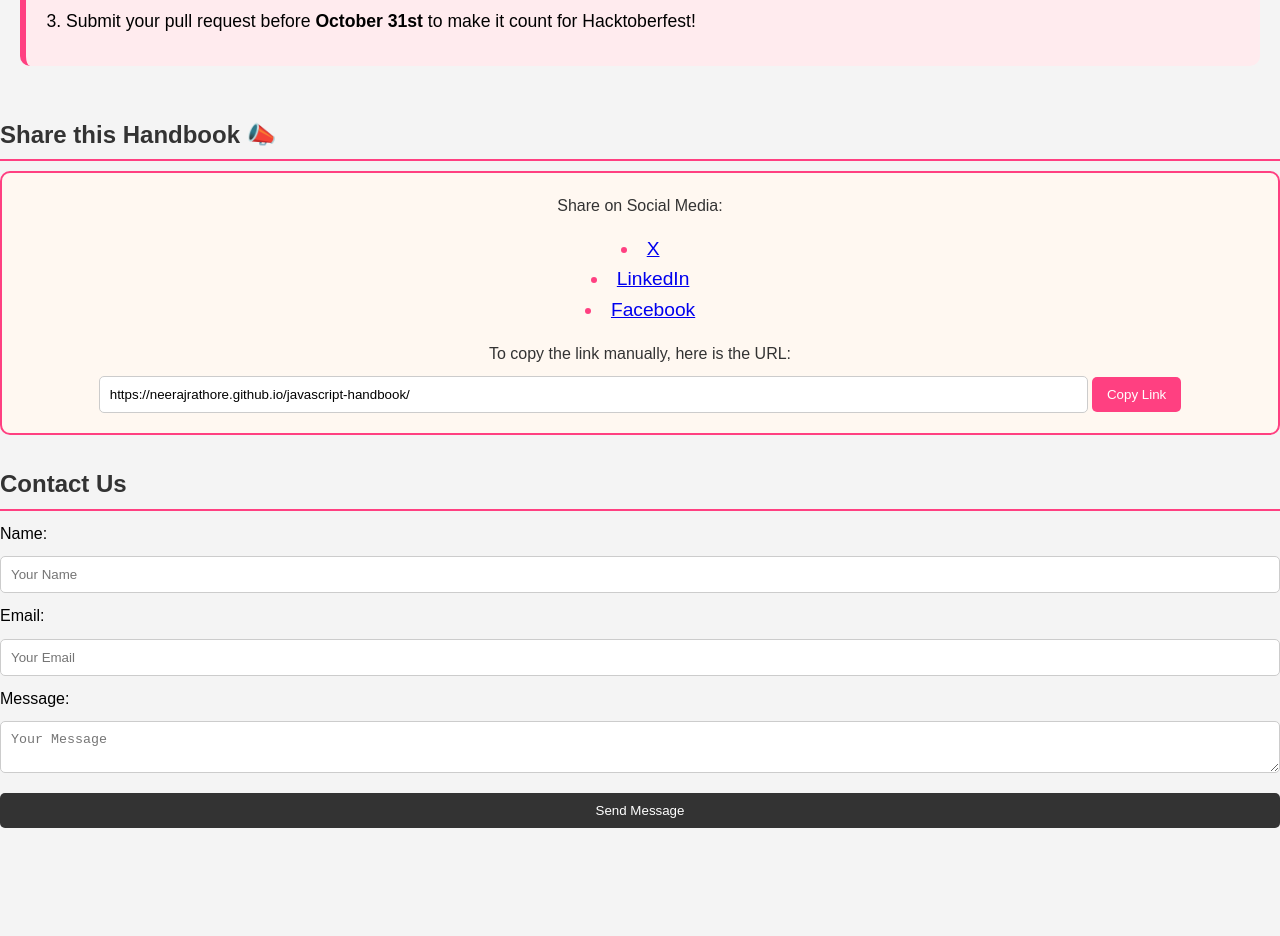
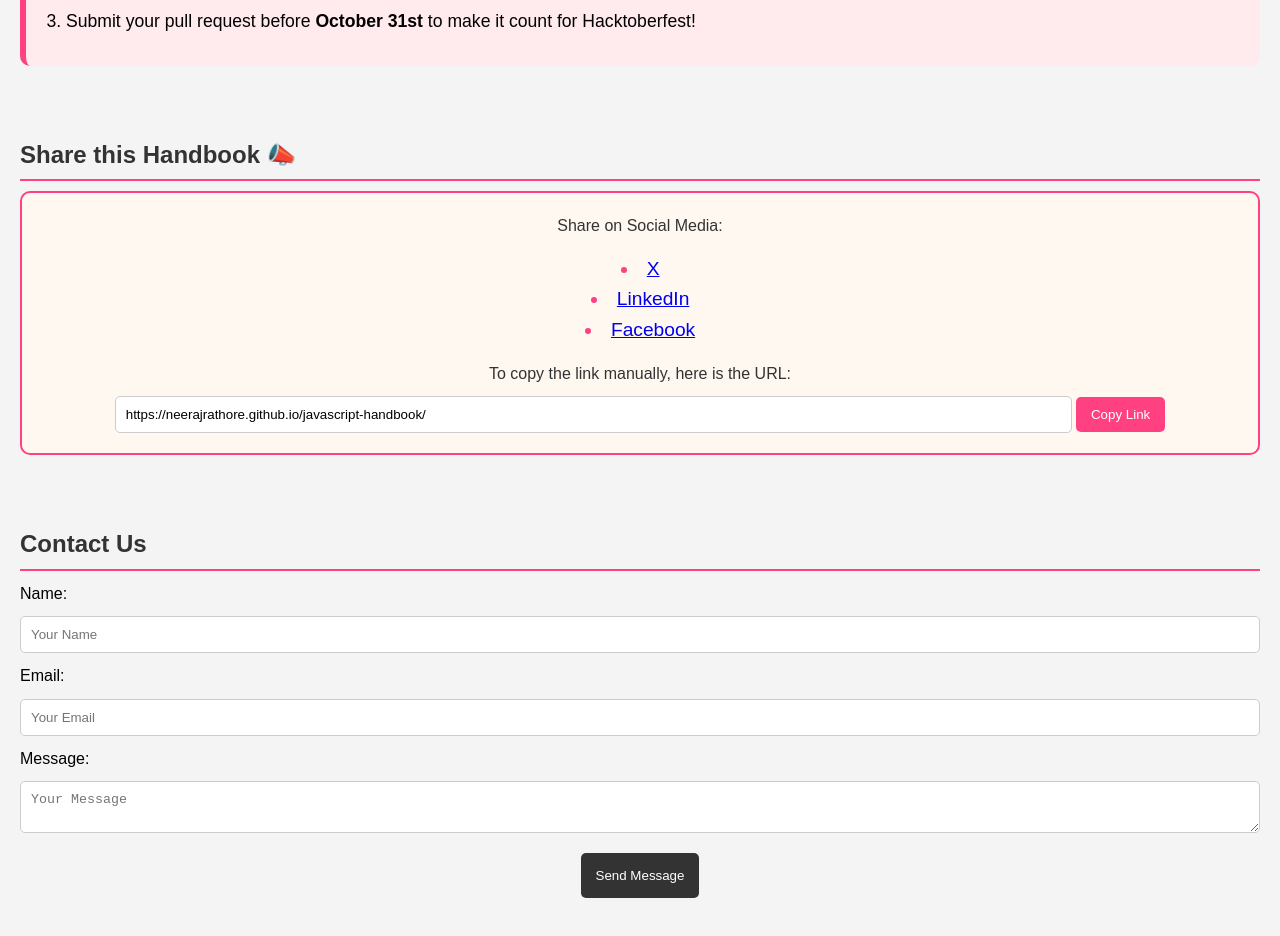
Before and after one commit to neerajrathore/javascript-handbook, a plain HTML site: page index.html in a window 1280 px wide. Shown: the part 1205-2141 px from the top of the page. Before the commit the page ends 2063 px from the top, so only its background shows below. Drawn offline with Linux system fonts and the light colour scheme.

Commit message:
Correct margin and padding of contact and share

```diff
--- a/styles.css
+++ b/styles.css
@@ -156,6 +156,9 @@ section h2 {
 
 
 /* Share section */
+#share{
+    padding:20px;
+}
 .share-info {
     background-color: #fff8f1;
     border: 2px solid #ff4081;
@@ -194,6 +197,9 @@ button:hover {
 }
 
 /* Contact Us form */
+#contact{
+    padding: 20px;
+}
 form {
     display: flex;
     flex-direction: column;
@@ -209,11 +215,12 @@ form input, form textarea {
 form button {
     background-color: #333;
     color: white;
-    border: none;
+    margin: auto;
     padding: 10px 15px;
     cursor: pointer;
     margin-top: 10px;
     border-radius: 5px;
+    padding: 15px;
 }
 
 form button:hover {
```
